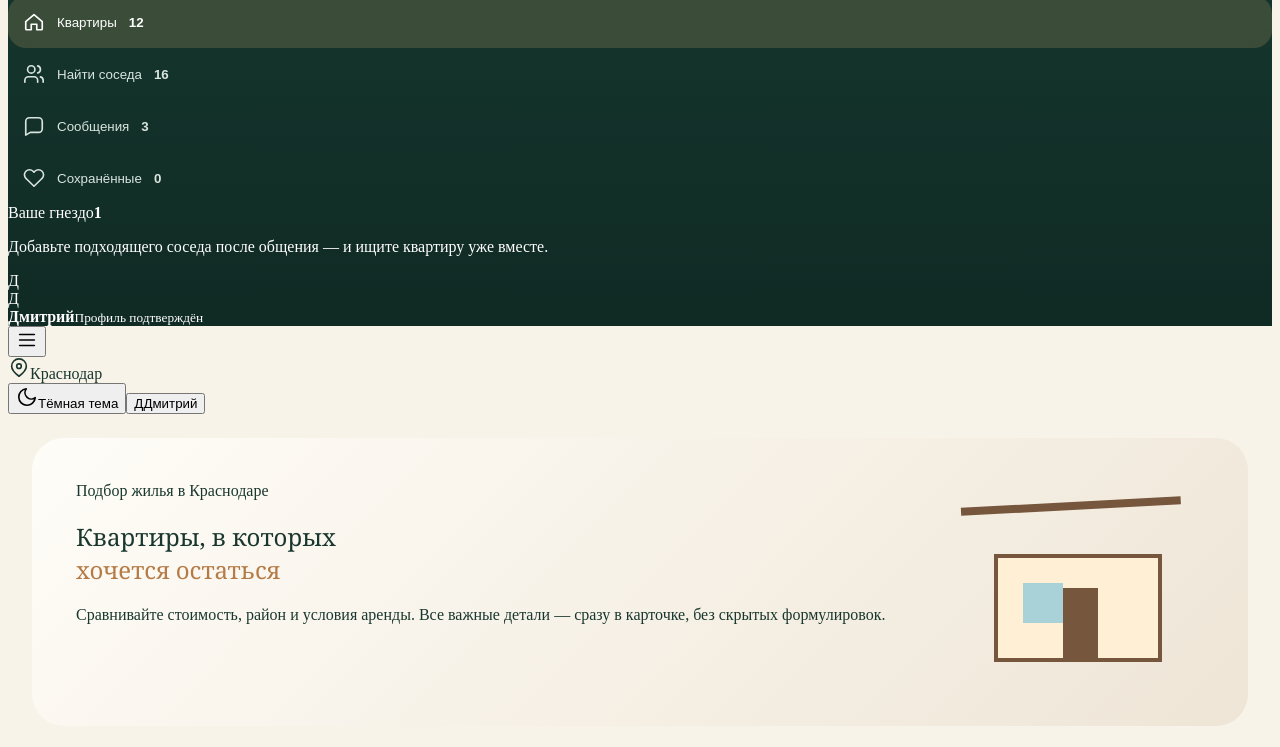
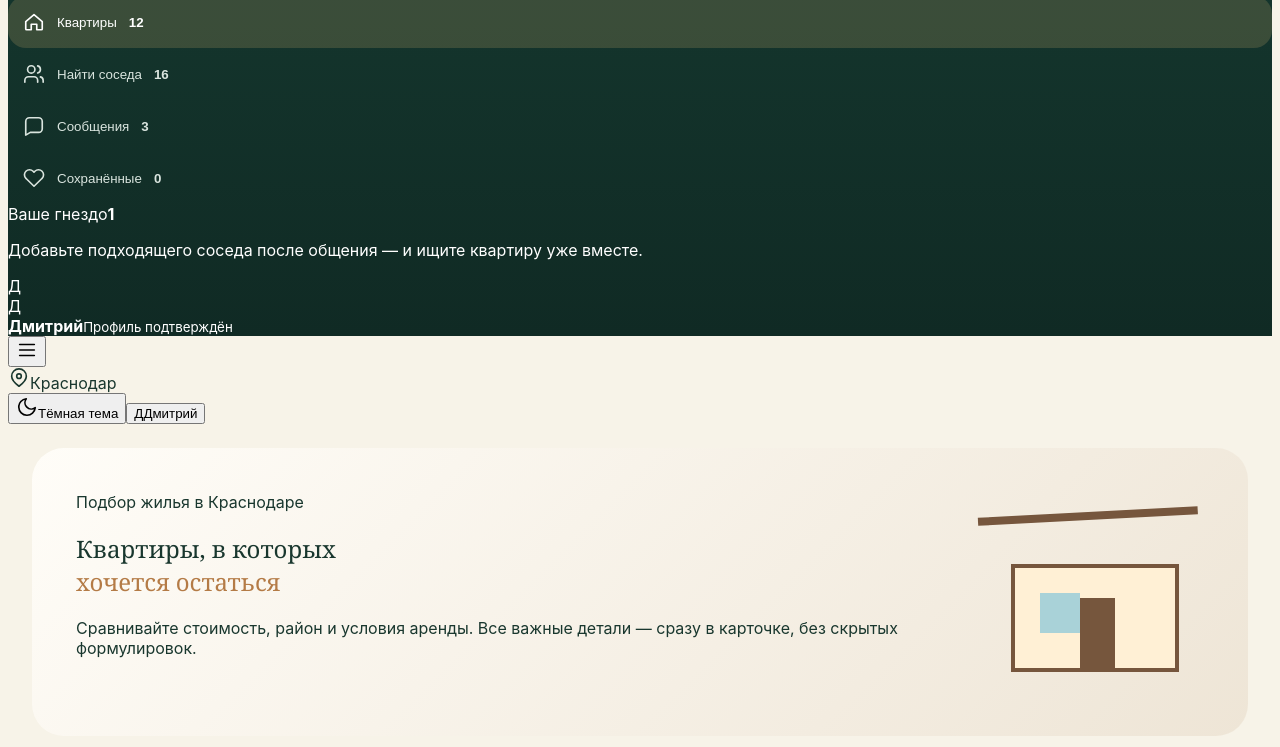
Before and after one commit to Vatnik12/Hakaton, a React app: page index.html in a window 1280 px wide. Shown: the part 104-851 px from the top of the page. Built offline with nearby package versions, Linux system fonts and the light colour scheme.

Commit message:
feat: apply final Gnezdo typography polish

```diff
--- a/index.html
+++ b/index.html
@@ -9,6 +9,7 @@
   <link rel="icon" type="image/png" href="/assets/favicon.png">
   <link rel="apple-touch-icon" href="/assets/gnezdo-logo.png">
   <link rel="stylesheet" href="/product-v4.css">
+  <link rel="stylesheet" href="/gnezdo-final-polish.css">
 </head>
 <body>
   <div id="app" class="app"></div>
```
